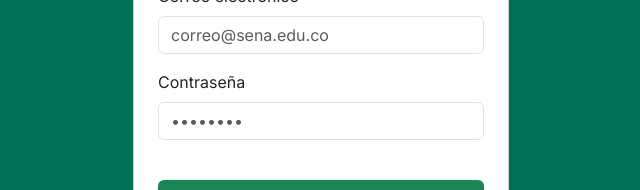
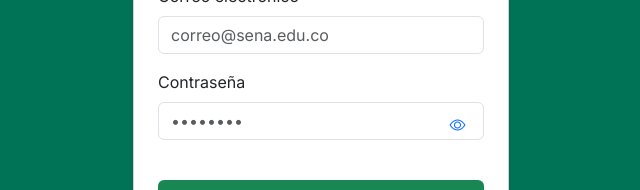
Before and after one commit to Jhoansandoval1233/controlAccesoReact, a React (Vite) app: page /login in a window 1280 px wide. Shown: the part 170-360 px from the top of the page, without its empty margins (319-959 px from the left). Built offline with nearby package versions, Linux system fonts and the light colour scheme.

Commit message:
Agregué eye icon a la contraseña

```diff
--- a/index.html
+++ b/index.html
@@ -4,6 +4,7 @@
     <meta charset="UTF-8" />
     <link rel="icon" type="image/svg+xml" href="/vite.svg" />
     <link href="https://fonts.googleapis.com/css2?family=Inter:wght@400;600&display=swap" rel="stylesheet">
+    <link rel="stylesheet" href="https://cdn.jsdelivr.net/npm/bootstrap-icons@1.11.1/font/bootstrap-icons.css">
     <link href="https://cdn.jsdelivr.net/npm/bootstrap@5.3.0/dist/css/bootstrap.min.css" rel="stylesheet" />
     <meta name="viewport" content="width=device-width, initial-scale=1.0" />
     <title>Vite + React</title>
--- a/src/components/LoginComponent.jsx
+++ b/src/components/LoginComponent.jsx
@@ -1,6 +1,6 @@
 import React, { useState, useEffect } from 'react';
 import { useNavigate, Link } from 'react-router-dom';
-//import axios from 'axios';
+
 import InputField from './ui/InputField';
 import AlertComponent from './AlertComponent';
 import Button from './ui/Button';
@@ -10,6 +10,7 @@ import api from '../api/api';
 const LoginComponent = () => {
   const [email, setEmail] = useState('');
   const [password, setPassword] = useState('');
+  const [showPassword, setShowPassword] = useState(false);  // Agregar este estado
   const [alert, setAlert] = useState({ show: false, type: '', message: '' });
   const [loading, setLoading] = useState(false);
   const navigate = useNavigate();
@@ -90,14 +91,36 @@ const LoginComponent = () => {
             disabled={loading}
           />
 
+          <div className="position-relative">
             <InputField
               label="Contraseña"
-            type="password"
+              type={showPassword ? "text" : "password"}
               placeholder="••••••••"
               value={password}
               onChange={(e) => setPassword(e.target.value)}
               disabled={loading}
             />
+            <button
+              type="button"
+              className="btn btn-link position-absolute"
+              onClick={() => setShowPassword(!showPassword)}
+              style={{
+                right: '10px',
+                top: '50%',
+                transform: 'translateY(-50%)',
+                zIndex: 1,
+                border: 'none',
+                background: 'transparent',
+                padding: '0 8px',
+                marginTop: '20px'
+              }}
+            >
+              {showPassword ?
+                <i className="bi bi-eye-slash"></i> :
+                <i className="bi bi-eye"></i>
+              }
+            </button>
+          </div>
 
           <Button
             type="submit"
```
Lines whose indentation alone changed are shown as unchanged.
